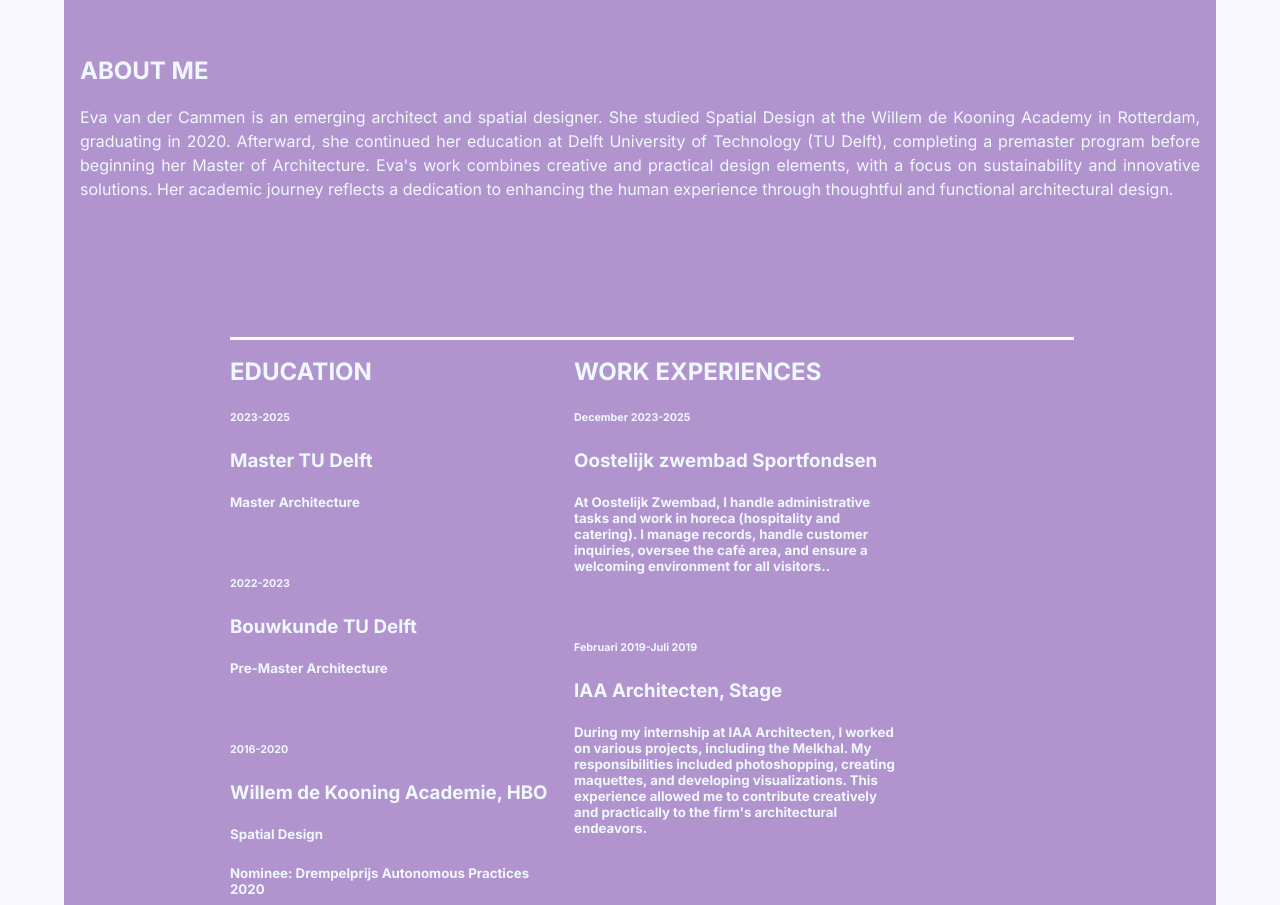
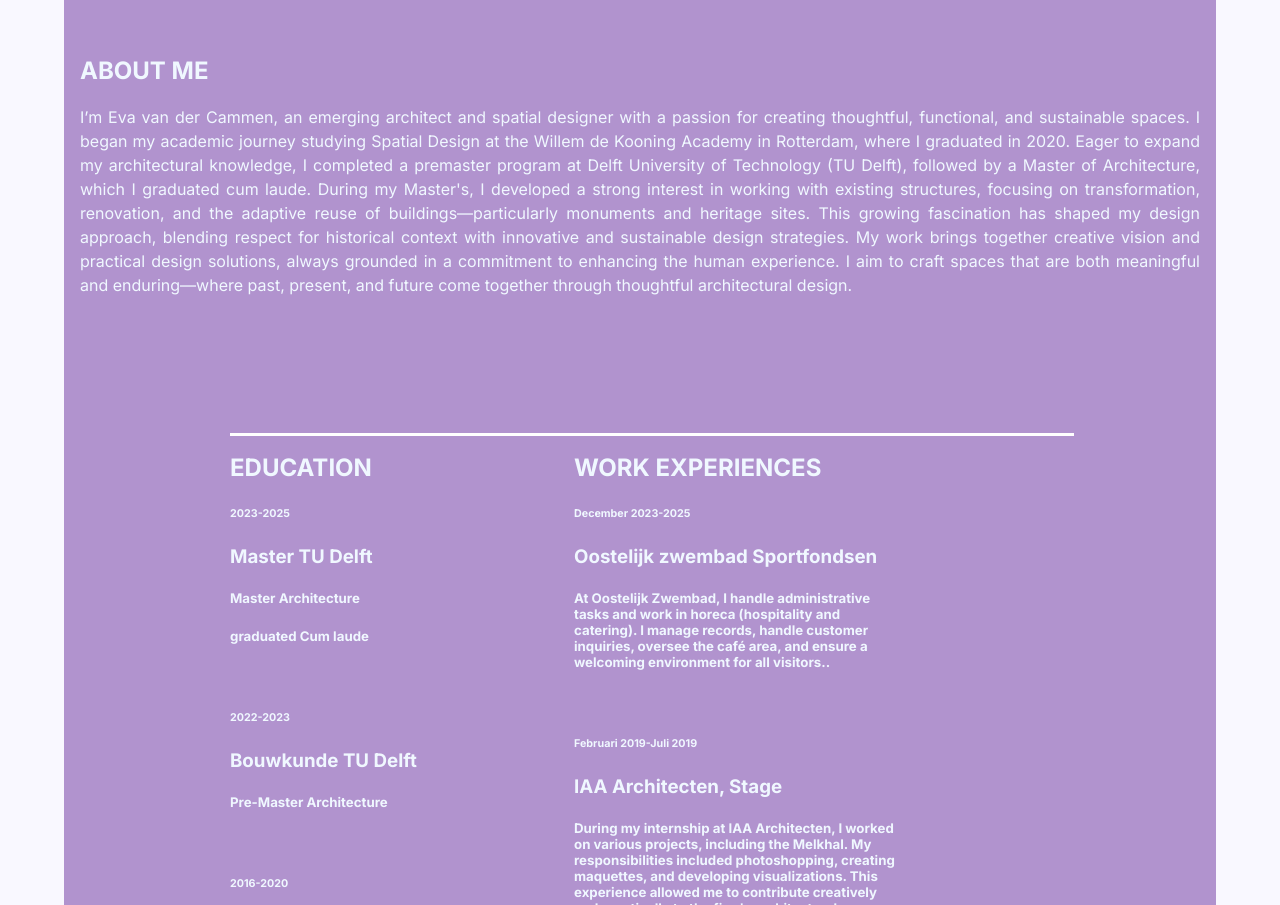
Before and after one commit to Evavdc/website, a plain HTML site: page index.html in a window 1280 px wide. Shown: the part 2891-3796 px from the top of the page. Drawn offline with nearby package versions, Linux system fonts and the light colour scheme.

Commit message:
about me aangepast

```diff
--- a/index.html
+++ b/index.html
@@ -185,9 +185,11 @@
 
         <H2>ABOUT ME</H2>
         <p>
-            Eva van der Cammen is an emerging architect and spatial designer. She studied Spatial Design at the Willem de Kooning Academy in Rotterdam, graduating in 2020. Afterward, she continued her education at Delft University of Technology (TU Delft), completing a premaster program before beginning her Master of Architecture.
+            I’m Eva van der Cammen, an emerging architect and spatial designer with a passion for creating thoughtful, functional, and sustainable spaces. I began my academic journey studying Spatial Design at the Willem de Kooning Academy in Rotterdam, where I graduated in 2020. Eager to expand my architectural knowledge, I completed a premaster program at Delft University of Technology (TU Delft), followed by a Master of Architecture, which I graduated cum laude.
 
-            Eva's work combines creative and practical design elements, with a focus on sustainability and innovative solutions. Her academic journey reflects a dedication to enhancing the human experience through thoughtful and functional architectural design.
+During my Master's, I developed a strong interest in working with existing structures, focusing on transformation, renovation, and the adaptive reuse of buildings—particularly monuments and heritage sites. This growing fascination has shaped my design approach, blending respect for historical context with innovative and sustainable design strategies.
+
+My work brings together creative vision and practical design solutions, always grounded in a commitment to enhancing the human experience. I aim to craft spaces that are both meaningful and enduring—where past, present, and future come together through thoughtful architectural design.
             </p>
         <img src="" alt="">
 
@@ -201,6 +203,7 @@
                     <h6>2023-2025</h6>
                     <h3>Master TU Delft</h3>
                     <h5>Master Architecture </h5>
+                    <h5>graduated Cum laude</h5>
 
                 <br>
 
```
